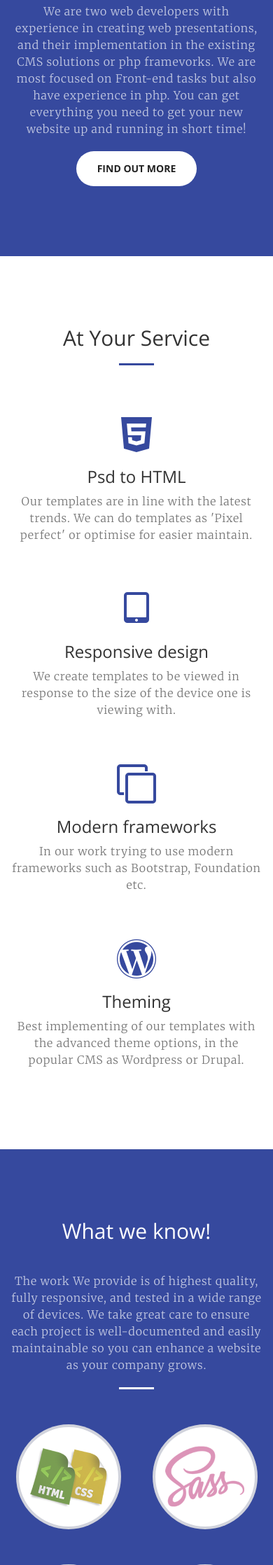
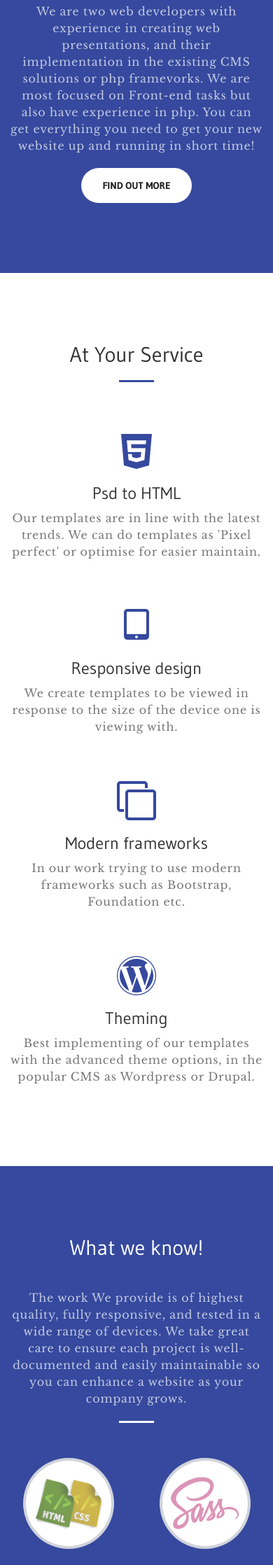
Before and after one commit to Mildza/Milton, a PHP site: page / in a window 390 px wide. Shown: the part 640-2876 px from the top of the page at 70% size. Run offline with PHP 8.4, Linux system fonts and the light colour scheme; some libraries are stand-ins or nearby versions; some web fonts are replaced.

Commit message:
Font changed

```diff
--- a/index.php
+++ b/index.php
@@ -22,8 +22,8 @@
 
     <!-- Custom Fonts -->
     <link href="vendor/font-awesome/css/font-awesome.min.css" rel="stylesheet" type="text/css">
-    <link href='https://fonts.googleapis.com/css?family=Open+Sans:300italic,400italic,600italic,700italic,800italic,400,300,600,700,800' rel='stylesheet' type='text/css'>
-    <link href='https://fonts.googleapis.com/css?family=Merriweather:400,300,300italic,400italic,700,700italic,900,900italic' rel='stylesheet' type='text/css'>
+    <link href='https://fonts.googleapis.com/css?family=Gudea:300italic,400italic,600italic,700italic,800italic,400,300,600,700,800' rel='stylesheet' type='text/css'>
+    <link href="https://fonts.googleapis.com/css?family=Libre+Baskerville:400,300,300italic,400italic,700,700italic,900,900italic" rel="stylesheet" type="text/css">
     <link href="https://fonts.googleapis.com/css?family=Merienda+One" rel="stylesheet">
     <!-- Plugin CSS -->
     <link href="vendor/magnific-popup/magnific-popup.css" rel="stylesheet">
@@ -49,7 +49,7 @@
                 <button type="button" class="navbar-toggle collapsed" data-toggle="collapse" data-target="#bs-example-navbar-collapse-1">
                     <span class="sr-only">Toggle navigation</span> Menu <i class="fa fa-bars"></i>
                 </button>
-                <a class="navbar-brand page-scroll" href="#page-top">Milton-Soft</a>
+                <a class="navbar-brand page-scroll" href="#page-top">Milton<span class="hidden-xs">-Soft</span></a>
             </div>
 
             <!-- Collect the nav links, forms, and other content for toggling -->
--- a/sass/_mixins.scss
+++ b/sass/_mixins.scss
@@ -68,11 +68,11 @@
 }
 
 @mixin sans-serif-font() {
-	font-family: 'Open Sans', 'Helvetica Neue', Arial, sans-serif;
+	font-family: 'Gudea', 'Helvetica Neue', Arial, sans-serif;
 }
 
 @mixin serif-font() {
-	font-family: 'Merriweather', 'Helvetica Neue', Arial, sans-serif;
+	font-family: 'Libre Baskerville', 'Helvetica Neue', Arial, sans-serif;
 }
 
 @mixin transform( $val ) {
--- a/sass/creative.scss
+++ b/sass/creative.scss
@@ -381,18 +381,21 @@ img::-moz-selection {
 .circle {
     position: relative;
     border: 4px solid rgba(#1c254f, 0.2);
-    width:210px;
-    height:210px;
+    width:220px;
+    height:220px;
     border-radius:50%;
     text-align: center;
     margin:0 auto;
     background: white;
     font: 0/0 a;
     overflow:  hidden;
-      @media (max-width: 500px) {
-      width:150px;
-      height:150px;
-
+      @media (max-width: 768px) {
+      width:190px;
+      height:190px;
+      }
+      @media (max-width: 480px) {
+      width:130px;
+      height:130px;
       }
       img {
         width:80%;
--- a/stylesheets/creative.css
+++ b/stylesheets/creative.css
@@ -101,7 +101,7 @@ body {
 
 /* line 12, ../sass/creative.scss */
 body {
-  font-family: 'Merriweather', 'Helvetica Neue', Arial, sans-serif;
+  font-family: 'Libre Baskerville', 'Helvetica Neue', Arial, sans-serif;
 }
 
 /* line 16, ../sass/creative.scss */
@@ -135,7 +135,7 @@ h3,
 h4,
 h5,
 h6 {
-  font-family: 'Open Sans', 'Helvetica Neue', Arial, sans-serif;
+  font-family: 'Gudea', 'Helvetica Neue', Arial, sans-serif;
 }
 
 /* line 44, ../sass/creative.scss */
@@ -186,7 +186,7 @@ aside {
 .navbar-default {
   background-color: white;
   border-color: rgba(34, 34, 34, 0.05);
-  font-family: 'Open Sans', 'Helvetica Neue', Arial, sans-serif;
+  font-family: 'Gudea', 'Helvetica Neue', Arial, sans-serif;
   -webkit-transition: all 0.35s;
   -moz-transition: all 0.35s;
   transition: all 0.35s;
@@ -414,7 +414,7 @@ header .header-content .header-content-inner p {
 /* line 270, ../sass/creative.scss */
 .portfolio-box .portfolio-box-caption .portfolio-box-caption-content .project-category,
 .portfolio-box .portfolio-box-caption .portfolio-box-caption-content .project-name {
-  font-family: 'Open Sans', 'Helvetica Neue', Arial, sans-serif;
+  font-family: 'Gudea', 'Helvetica Neue', Arial, sans-serif;
   padding: 0 15px;
 }
 /* line 275, ../sass/creative.scss */
@@ -528,7 +528,7 @@ header .header-content .header-content-inner p {
 
 /* line 332, ../sass/creative.scss */
 .btn {
-  font-family: 'Open Sans', 'Helvetica Neue', Arial, sans-serif;
+  font-family: 'Gudea', 'Helvetica Neue', Arial, sans-serif;
   border: none;
   border-radius: 300px;
   font-weight: 700;
@@ -592,8 +592,8 @@ img::-moz-selection {
 .circle {
   position: relative;
   border: 4px solid rgba(28, 37, 79, 0.2);
-  width: 210px;
-  height: 210px;
+  width: 220px;
+  height: 220px;
   border-radius: 50%;
   text-align: center;
   margin: 0 auto;
@@ -601,14 +601,21 @@ img::-moz-selection {
   font: 0/0 a;
   overflow: hidden;
 }
-@media (max-width: 500px) {
+@media (max-width: 768px) {
   /* line 381, ../sass/creative.scss */
   .circle {
-    width: 150px;
-    height: 150px;
+    width: 190px;
+    height: 190px;
   }
 }
-/* line 397, ../sass/creative.scss */
+@media (max-width: 480px) {
+  /* line 381, ../sass/creative.scss */
+  .circle {
+    width: 130px;
+    height: 130px;
+  }
+}
+/* line 400, ../sass/creative.scss */
 .circle img {
   width: 80%;
   height: auto;
@@ -616,7 +623,7 @@ img::-moz-selection {
   -moz-transition: all 0.35s;
   transition: all 0.35s;
 }
-/* line 402, ../sass/creative.scss */
+/* line 405, ../sass/creative.scss */
 .circle .description {
   text-transform: uppercase;
   position: absolute;
@@ -636,11 +643,11 @@ img::-moz-selection {
   -o-transform: translateY(-100px);
   transform: translateY(-100px);
 }
-/* line 415, ../sass/creative.scss */
+/* line 418, ../sass/creative.scss */
 .circle:hover {
   border: 4px solid rgba(28, 37, 79, 0.4);
 }
-/* line 417, ../sass/creative.scss */
+/* line 420, ../sass/creative.scss */
 .circle:hover .description {
   opacity: 0.7;
   -webkit-transform: translateY(0);
@@ -649,12 +656,12 @@ img::-moz-selection {
   -o-transform: translateY(0);
   transform: translateY(0);
 }
-/* line 418, ../sass/creative.scss */
+/* line 421, ../sass/creative.scss */
 .circle:hover img {
   opacity: 1.0;
 }
 
-/* line 423, ../sass/creative.scss */
+/* line 426, ../sass/creative.scss */
 .circle:before {
   content: ' ';
   display: inline-block;
@@ -662,18 +669,18 @@ img::-moz-selection {
   height: 100%;
 }
 
-/* line 430, ../sass/creative.scss */
+/* line 433, ../sass/creative.scss */
 .circle img {
   vertical-align: middle;
   display: inline-block;
 }
 
-/* line 435, ../sass/creative.scss */
+/* line 438, ../sass/creative.scss */
 #form-messages.success {
   color: lime;
 }
 
-/* line 436, ../sass/creative.scss */
+/* line 439, ../sass/creative.scss */
 #form-messages.error {
   color: red;
 }
```
